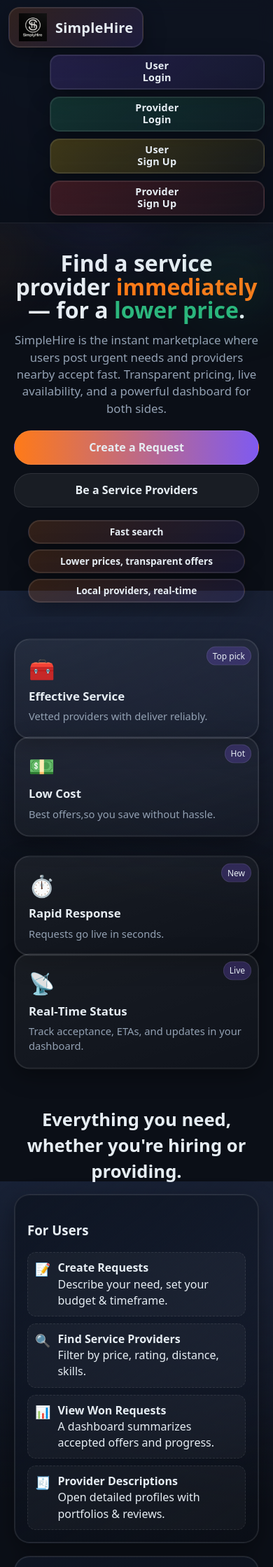
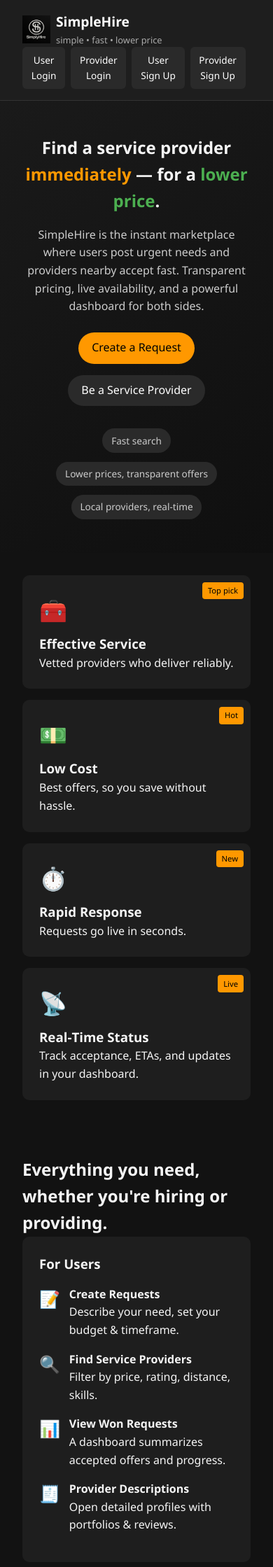
Before and after one commit to sph4919/Simplyhire, a PHP site: page / in a window 390 px wide. Shown: the top 2239 px of the page at 70% size. Run offline with PHP 8.4, Linux system fonts and the light colour scheme.

Commit message:
new index format

```diff
--- a/index.css
+++ b/index.css
@@ -1,243 +1,271 @@
-:root{
-  --bg: #0b0f17;
-  --bg-soft: #0f1624;
-  --card: #121a2b;
-  --elev: #0f1a2b;
-  --text: #e6edf3;
-  --muted: #93a1b3;
-  --brand: #ff7a18;
-  --brand-2: #7f5af0;
-  --ok: #2cb67d;
-  --warn: #f1c40f;
-  --danger: #ef4444;
-  --glass: rgba(255,255,255,0.06);
-  --border: rgba(255,255,255,0.09);
-  --shadow: 0 10px 30px rgba(0,0,0,.35), inset 0 0 0 1px var(--border);
-  --radius-xl: 22px;
-  --radius-lg: 16px;
-  --radius-md: 12px;
+/* ===== RESET & BASE ===== */
+* {
+  margin: 0;
+  padding: 0;
+  box-sizing: border-box;
 }
 
-* { box-sizing: border-box; }
-html, body { height: 100%; }
-body{
-  margin:0;
-  background: radial-gradient(1200px 900px at 10% -10%, #1a243a 0%, transparent 60%),
-              radial-gradient(1000px 700px at 110% 10%, #191f31 0%, transparent 55%),
-              var(--bg);
-  color: var(--text);
-  font: 16px/1.45 ui-sans-serif, system-ui, -apple-system, Segoe UI, Roboto, "Helvetica Neue", Arial, "Apple Color Emoji", "Segoe UI Emoji";
+html {
+  scroll-behavior: smooth;
 }
-a{ color: inherit; text-decoration: none; }
 
-/* NAVBAR */
-.nav{
-  position: sticky; top: 0; z-index: 50;
-  height: 80px; display: flex; align-items: center; gap: 16px;
-  padding: 12px 18px; background: rgba(9,13,22,.65); backdrop-filter: blur(10px);
-  border-bottom: 1px solid var(--border);
+body {
+  font-family: 'Segoe UI', sans-serif;
+  background-color: #121212;
+  color: #f5f5f5;
+  line-height: 1.6;
 }
-.nav .brand{
-  display:flex; align-items:center; gap:12px; padding: 8px 14px; border-radius: var(--radius-lg);
-  background: linear-gradient(135deg, rgba(255,122,24,.15), rgba(127,90,240,.15));
-  border: 1px solid var(--border);
-  box-shadow: var(--shadow);
+
+/* ===== NAVBAR ===== */
+.nav {
+  display: flex;
+  justify-content: space-between;
+  align-items: center;
+  background: #1e1e1e;
+  padding: 1rem 2rem;
+  border-bottom: 1px solid #333;
+  flex-wrap: wrap;
 }
-.flame{
-  width:38px; height:38px; border-radius: 12px; display:grid; place-items:center;
-  background: radial-gradient(circle at 30% 30%, #ffdca8 0%, #ff7a18 40%, #ff3d00 60%, transparent 65%);
-  position:relative; overflow:hidden;
-}
-.flame:after{ content:""; position:absolute; inset:0; background: conic-gradient(from 180deg, transparent 0 70%, rgba(255,255,255,.15) 70% 85%, transparent 85%);
-  mix-blend-mode: screen; }
-.brand .name{ font-weight: 800; letter-spacing:.2px; font-size: 1.25rem; }
-.brand .tag{ font-size: .8rem; color: var(--muted); }
 
-/* Nav buttons horizontal */
-.nav-actions {
-  margin-left: auto;
+.brand {
   display: flex;
   align-items: center;
-  gap: 10px;
-}
-.stacked {
-  display: flex;
-  flex-direction: row;
-  gap: 10px;
-}
-.btn-square{
-  min-width: 130px; height: 60px; display:grid; place-items:center; text-align:center;
-  border-radius: 14px; font-weight:700; letter-spacing:.2px;
-  border: 1px solid var(--border); box-shadow: var(--shadow);
-  transition: transform .2s ease, box-shadow .2s ease, filter .2s ease;
-  padding: 6px; line-height:1.15;
-}
-.btn-square small{ display:block; color: var(--muted); font-weight:600; margin-top:4px; }
-.b1{ background: linear-gradient(135deg, rgba(127,90,240,.2), rgba(127,90,240,.08)); }
-.b2{ background: linear-gradient(135deg, rgba(44,182,125,.2), rgba(44,182,125,.08)); }
-.b3{ background: linear-gradient(135deg, rgba(241,196,15,.22), rgba(241,196,15,.06)); }
-.b4{ background: linear-gradient(135deg, rgba(239,68,68,.22), rgba(239,68,68,.06)); }
-.btn-square:hover{ transform: translateY(-3px); filter: brightness(1.1); }
-
-/* HERO */
-.hero{ position:relative; padding: 40px 20px 10px; overflow:hidden; }
-.hero-inner{ max-width: 1200px; margin: 0 auto; display:grid; grid-template-columns: 1.05fr .95fr; gap: 28px; align-items: center; }
-.hero h1{ font-size: clamp(2rem, 3vw + 1rem, 3.2rem); margin:0; line-height:1.05; }
-.hero p{ margin:.9rem 0 1.2rem; color: var(--muted); font-size: 1.05rem; }
-.hero .cta{ display:flex; gap:12px; flex-wrap:wrap; }
-.cta .pill{ padding:12px 18px; border-radius: 999px; border:1px solid var(--border); background: var(--glass); font-weight:700; }
-.cta .primary{ background: linear-gradient(90deg, var(--brand), var(--brand-2)); }
-.orbs{ position:absolute; inset: -20% -20% auto -20%; height: 320px; pointer-events:none; filter: blur(50px) saturate(120%);
-  background: radial-gradient(60px 60px at 10% 50%, #ff7a18 10%, transparent 60%),
-              radial-gradient(80px 80px at 40% 20%, #7f5af0 10%, transparent 60%),
-              radial-gradient(70px 70px at 75% 60%, #2cb67d 10%, transparent 60%);
-  animation: float 10s ease-in-out infinite alternate; opacity:.45;
-}
-@keyframes float{ from{ transform: translateY(-8px)} to{ transform: translateY(10px)} }
-
-/* USP */
-.usp{
-  max-width: 1200px; margin: 18px auto 0; display:grid; grid-template-columns: repeat(3, 1fr); gap:12px; padding: 0 20px 10px;
-}
-.chip{
-  background: linear-gradient(135deg, rgba(255,122,24,.16), rgba(127,90,240,.12));
-  border: 1px solid var(--border); border-radius: 999px; padding:10px 14px; text-align:center; font-weight:700; box-shadow: var(--shadow);
+  gap: 0.5rem;
+  text-decoration: none;
+  color: #fff;
 }
 
-/* Animated cards */
-.stripe{ position:relative; padding: 24px 20px 8px; }
-.stripe .grid{ max-width: 1200px; margin:0 auto; display:grid; grid-template-columns: repeat(auto-fill, minmax(180px, 1fr)); gap:16px; }
-.card{
-  background: linear-gradient(160deg, rgba(255,255,255,.06), rgba(255,255,255,.02));
-  border: 1px solid var(--border); border-radius: var(--radius-xl); box-shadow: var(--shadow);
-  padding: 16px; height: 180px; display:flex; flex-direction:column; justify-content:space-between; overflow:hidden;
-  position:relative;
-  animation: bob 3.5s ease-in-out infinite;
-  margin-left: 120px;
-  width: 200px;
-}
-.card:nth-child(odd){ animation-direction: alternate-reverse; }
-.card:nth-child(even){ animation-direction: alternate; }
-@keyframes bob{ 0%{ transform: translateY(-8px)} 100%{ transform: translateY(8px)} }
-.card .icon{ font-size: 30px; }
-.badge{ position:absolute; top:10px; right:10px; background: rgba(127,90,240,.25); border:1px solid var(--border); padding:4px 8px; border-radius: 999px; font-size: .75rem; }
-.card h3{ margin: 6px 0 0; font-size: 1.05rem; }
-.card p{ margin: 6px 0 0; color: var(--muted); font-size: .92rem; }
-
-/* Sections */
-.section{ padding: 38px 20px; }
-.section .inner{ max-width: 1200px; margin:0 auto; }
-.section h2{ font-size: clamp(1.6rem, 1.3vw + 1rem, 2.1rem); margin: 0 0 14px; text-align: center; }
-.grid-2{ display:grid; grid-template-columns: repeat(2, 1fr); gap: 18px; }
-.panel{
-  background: linear-gradient(145deg, var(--bg-soft), transparent);
-  border:1px solid var(--border); border-radius: var(--radius-xl); box-shadow: var(--shadow);
-  padding: 18px; position:relative; overflow:hidden;
-}
-.feature-list{ display:grid; gap: 10px; margin-top: 10px; }
-.feature{ display:flex; gap: 10px; align-items:flex-start; padding: 10px; border-radius: 12px; background: rgba(255,255,255,0.04); border:1px dashed var(--border); }
-.feature .fi{ font-size: 18px; }
-
-/* Dashboard preview */
-.dash-preview{ margin-top: 18px; display:grid; grid-template-columns: 2fr 1fr; gap: 16px; }
-.mock{
-  background: linear-gradient(160deg, rgba(255,255,255,.05), rgba(255,255,255,.03));
-  border:1px solid var(--border); border-radius: var(--radius-xl); box-shadow: var(--shadow);
-  height: 260px; position:relative; overflow:hidden; padding: 12px;
-}
-.mock.short{ height:90px; margin-bottom:12px }
-.mock.tall{ height: 320px; }
-.mock .bar{ height: 12px; border-radius: 8px; background: linear-gradient(90deg, var(--brand), var(--brand-2)); margin-bottom: 10px; opacity:.8 }
-.mock .row{ display:grid; grid-template-columns: repeat(4, 1fr); gap: 8px; }
-.mock .tile{ height: 70px; border-radius: 12px; border:1px solid var(--border); background: rgba(255,255,255,.04); }
-.mt{ margin-top:8px }
-.span-2{ grid-column: span 2 }
-.big{ height: 180px }
-
-/* Footer */
-footer{ padding: 30px 20px; color: var(--muted); text-align:center; }
-
-.accent-orange{ color: var(--brand) }
-.accent-green{ color: var(--ok) }
-
-/* Responsive */
-@media (max-width: 960px){
-  .hero-inner{ grid-template-columns: 1fr; gap: 18px; }
-  .nav{ height: auto; flex-wrap: wrap; row-gap: 10px; }
-  .usp{ grid-template-columns: 1fr; }
-  .grid-2{ grid-template-columns: 1fr; }
-  .dash-preview{ grid-template-columns: 1fr; }
-}
-@media (max-width: 768px){
-  .stacked{ flex-wrap: wrap; }
-  .btn-square{ flex: 1 1 45%; min-width: unset; }
-}
-@media (max-width: 480px){
-  .brand .tag{ display:none; }
-  .btn-square small{ display:none; }
-  .usp{ gap:8px; }
-  .chip{ padding:8px 10px; font-size:.9rem; }
-}
-@media (prefers-reduced-motion: reduce){
-  .card, .orbs{ animation: none !important; }
+.name {
+  font-size: 1.2rem;
+  font-weight: bold;
 }
 
-
-/* ===== Extra Responsive Enhancements ===== */
-
-/* Large screens (desktops > 1200px) */
-@media (min-width: 1200px) {
-  .hero-inner {
-    grid-template-columns: 1fr 1fr;
-    padding: 60px 40px;
-  }
-  .usp { grid-template-columns: repeat(3, 1fr); }
-  .stripe .grid { grid-template-columns: repeat(4, 1fr); }
+.tag {
+  font-size: 0.8rem;
+  color: #aaa;
 }
 
-/* Medium screens (tablets: 768px – 1199px) */
-@media (min-width: 768px) and (max-width: 1199px) {
-  .hero h1 {
-    font-size: 2.4rem;
-  }
-  .usp { grid-template-columns: repeat(2, 1fr); }
-  .stripe .grid { grid-template-columns: repeat(2, 1fr); }
-  .panel { padding: 16px; }
+.nav-actions .stacked {
+  display: flex;
+  gap: 0.5rem;
+  flex-wrap: wrap;
 }
 
-/* Small screens (mobile < 768px) */
-@media (max-width: 767px) {
-  .nav { flex-wrap: wrap; height: auto; padding: 10px 12px; }
-  .brand .tag { display: none; }
-  .nav-actions { flex-wrap: wrap; gap: 6px; }
-
-  .hero-inner { grid-template-columns: 1fr; text-align: center; }
-  .hero .cta { justify-content: center; }
-
-  .usp { grid-template-columns: 1fr; gap: 8px; }
-
-  .stripe .grid { grid-template-columns: 1fr; gap: 12px; }
-  .card {
-    margin-left: 0;
-    width: 100%;
-    height: auto;
-    padding: 20px;
-  }
-
-  .grid-2 { grid-template-columns: 1fr; }
-
-  .mock { height: 200px; }
-  .mock.tall { height: 240px; }
+.btn-square {
+  display: inline-block;
+  padding: 0.5rem 0.8rem;
+  background: #2a2a2a;
+  color: #fff;
+  text-align: center;
+  border-radius: 6px;
+  font-size: 0.85rem;
+  text-decoration: none;
+  transition: background 0.3s;
 }
 
-/* Very small screens (phones < 480px) */
-@media (max-width: 480px) {
-  .btn-square {
-    min-width: 100%;
-    height: 50px;
-    font-size: 0.9rem;
+.btn-square:hover {
+  background: #ff9800;
+  color: #000;
+}
+
+/* ===== HERO ===== */
+.hero {
+  padding: 3rem 2rem;
+  text-align: center;
+  background: linear-gradient(145deg, #1a1a1a, #0f0f0f);
+}
+
+.hero h1 {
+  font-size: 2rem;
+  margin-bottom: 1rem;
+}
+
+.accent-orange {
+  color: #ff9800;
+}
+
+.accent-green {
+  color: #4caf50;
+}
+
+.hero p {
+  max-width: 700px;
+  margin: 0 auto 1.5rem;
+  color: #ccc;
+}
+
+.cta {
+  display: flex;
+  justify-content: center;
+  gap: 1rem;
+  flex-wrap: wrap;
+}
+
+.pill {
+  padding: 0.6rem 1.2rem;
+  border-radius: 50px;
+  background: #2a2a2a;
+  color: #fff;
+  text-decoration: none;
+  transition: background 0.3s;
+}
+
+.pill.primary {
+  background: #ff9800;
+  color: #000;
+}
+
+.pill:hover {
+  background: #4caf50;
+  color: #000;
+}
+
+/* USP Chips */
+.usp {
+  display: flex;
+  justify-content: center;
+  gap: 0.8rem;
+  margin-top: 2rem;
+  flex-wrap: wrap;
+}
+
+.chip {
+  background: #2a2a2a;
+  padding: 0.4rem 0.8rem;
+  border-radius: 20px;
+  font-size: 0.85rem;
+  color: #ccc;
+}
+
+/* ===== STRIPE CARDS ===== */
+.stripe {
+  padding: 2rem;
+}
+
+.grid {
+  display: grid;
+  grid-template-columns: repeat(auto-fit, minmax(220px, 1fr));
+  gap: 1rem;
+}
+
+.card {
+  background: #1e1e1e;
+  padding: 1.5rem;
+  border-radius: 10px;
+  position: relative;
+  transition: transform 0.3s, background 0.3s;
+}
+
+.card:hover {
+  transform: translateY(-5px);
+  background: #2a2a2a;
+}
+
+.badge {
+  position: absolute;
+  top: 10px;
+  right: 10px;
+  background: #ff9800;
+  color: #000;
+  padding: 0.2rem 0.5rem;
+  border-radius: 4px;
+  font-size: 0.7rem;
+}
+
+.icon {
+  font-size: 2rem;
+  margin-bottom: 0.5rem;
+}
+
+/* ===== FEATURES ===== */
+.section {
+  padding: 3rem 2rem;
+}
+
+.inner {
+  max-width: 1100px;
+  margin: auto;
+}
+
+.grid-2 {
+  display: grid;
+  grid-template-columns: repeat(auto-fit, minmax(280px, 1fr));
+  gap: 2rem;
+}
+
+.panel {
+  background: #1e1e1e;
+  padding: 1.5rem;
+  border-radius: 10px;
+}
+
+.feature-list {
+  margin-top: 1rem;
+}
+
+.feature {
+  display: flex;
+  gap: 0.8rem;
+  margin-bottom: 1rem;
+}
+
+.fi {
+  font-size: 1.5rem;
+}
+
+/* ===== MOCK SCREENS ===== */
+.mock {
+  background: #1e1e1e;
+  padding: 1rem;
+  border-radius: 10px;
+}
+
+.bar {
+  height: 10px;
+  background: #333;
+  margin-bottom: 0.5rem;
+  border-radius: 5px;
+}
+
+.tile {
+  background: #2a2a2a;
+  height: 60px;
+  border-radius: 6px;
+}
+
+.tile.big {
+  height: 100px;
+}
+
+.row {
+  display: flex;
+  gap: 0.5rem;
+  flex-wrap: wrap;
+}
+
+.span-2 {
+  flex: 2;
+}
+
+/* ===== FOOTER ===== */
+footer {
+  text-align: center;
+  padding: 1rem;
+  background: #1e1e1e;
+  color: #777;
+  font-size: 0.85rem;
+}
+
+/* ===== RESPONSIVE ===== */
+@media (max-width: 768px) {
+  .hero h1 {
+    font-size: 1.5rem;
   }
-  .cta .pill { flex: 1 1 auto; text-align: center; }
-  .chip { font-size: 0.85rem; padding: 6px 10px; }
-  footer { font-size: 0.85rem; padding: 20px 10px; }
+  .nav {
+    flex-direction: column;
+    align-items: flex-start;
+  }
+  .nav-actions .stacked {
+    justify-content: flex-start;
+  }
 }
--- a/index.html
+++ b/index.html
@@ -11,7 +11,7 @@
   <!-- NAVBAR -->
   <header class="nav" role="banner">
     <a href="#" class="brand" aria-label="SimpleHire home">
-      <img src="imgs/SimpleHireV2Logo.png" height="40px" >
+      <img src="imgs/SimpleHireV2Logo.png" height="40px" alt="SimpleHire Logo">
       <div>
         <div class="name">SimpleHire</div>
         <div class="tag">simple • fast • lower price</div>
@@ -38,7 +38,7 @@
           <p>SimpleHire is the instant marketplace where users post urgent needs and providers nearby accept fast. Transparent pricing, live availability, and a powerful dashboard for both sides.</p>
           <div class="cta">
             <a class="pill primary" href="userLogin.html">Create a Request</a>
-            <a class="pill" href="serviceLogin.html">Be a Service Providers</a>
+            <a class="pill" href="serviceLogin.html">Be a Service Provider</a>
           </div>
         </div>
       </div>
@@ -57,13 +57,13 @@
           <span class="badge">Top pick</span>
           <div class="icon" aria-hidden="true">🧰</div>
           <h3>Effective Service</h3>
-          <p>Vetted providers with deliver reliably.</p>
+          <p>Vetted providers who deliver reliably.</p>
         </article>
         <article class="card" tabindex="0" aria-label="Low Cost">
           <span class="badge">Hot</span>
           <div class="icon" aria-hidden="true">💵</div>
           <h3>Low Cost</h3>
-          <p>Best offers,so you save without hassle.</p>
+          <p>Best offers, so you save without hassle.</p>
         </article>
         <article class="card" tabindex="0" aria-label="Rapid Response">
           <span class="badge">New</span>
@@ -81,7 +81,6 @@
     </section>
 
     <!-- FEATURES -->
-
     <section class="section" aria-labelledby="features-title">
       <div class="inner">
         <h2 id="features-title">Everything you need, whether you're hiring or providing.</h2>
@@ -133,11 +132,10 @@
       </div>
     </section>
 
-    <!-- MEDIA SHOWCASE WITH ANIMATED BG (placeholders) -->
+    <!-- MEDIA SHOWCASE -->
     <section class="section" aria-labelledby="screens-title">
       <div class="inner">
         <h2 id="screens-title">Interactive Features & Screens</h2>
-
         <div class="grid-2">
           <figure class="mock tall" aria-label="Screenshot frame">
             <div class="bar" style="width: 40%"></div>
```
